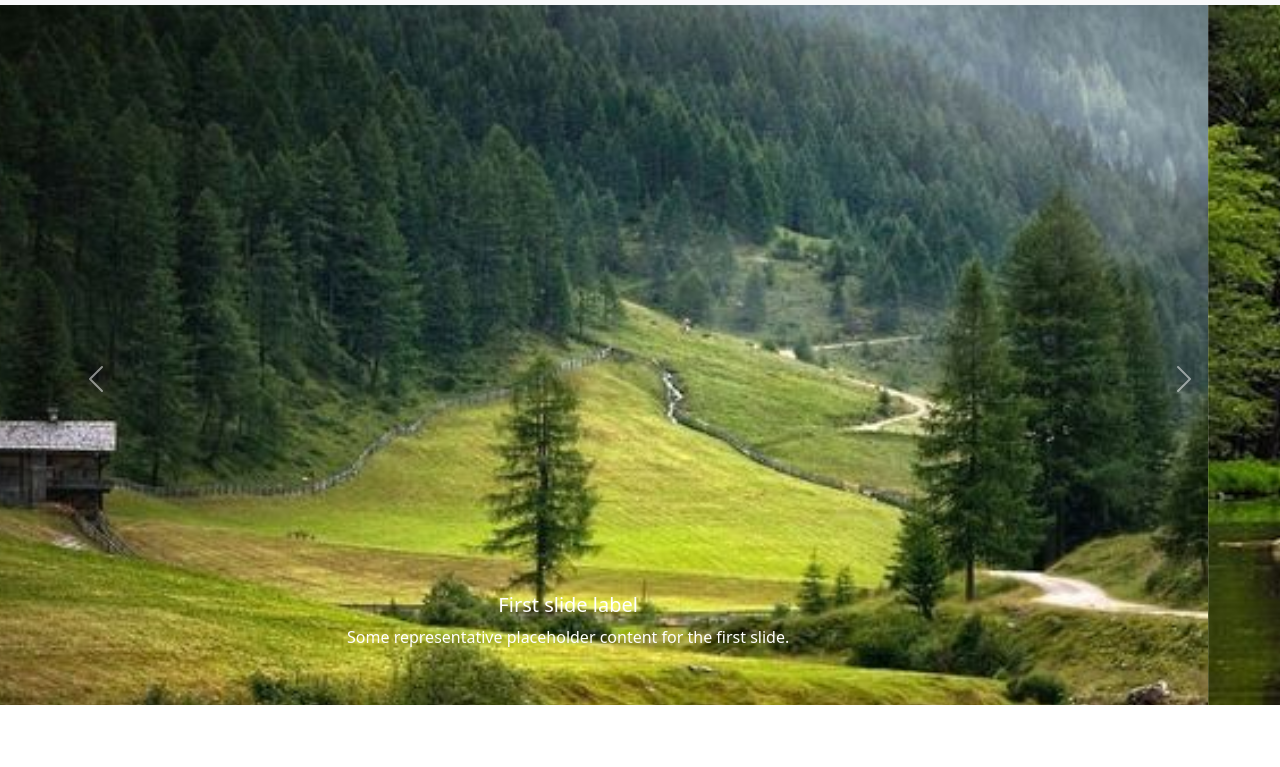
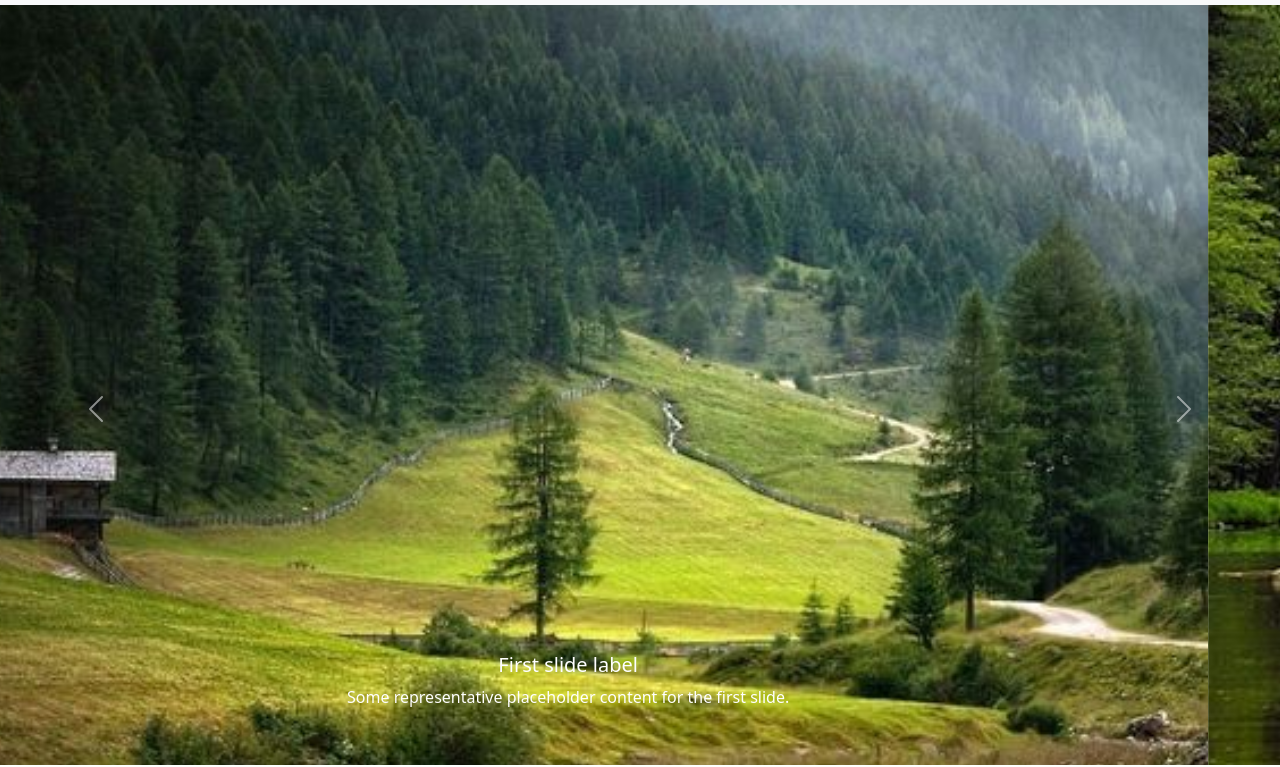
Before and after one commit to Toufiquer/convention, a plain HTML site: page index.html in a window 1280 px wide. Shown: the part 51-818 px from the top of the page. Drawn offline with nearby package versions, Linux system fonts and the light colour scheme.

Commit message:
style update

```diff
--- a/style.css
+++ b/style.css
@@ -1,5 +1,5 @@
 .img-height {
-  height: calc(100vh - 100px);
+  height: calc(100vh - 40px);
   object-fit: cover;
 }
 .img-400-cover {
```
